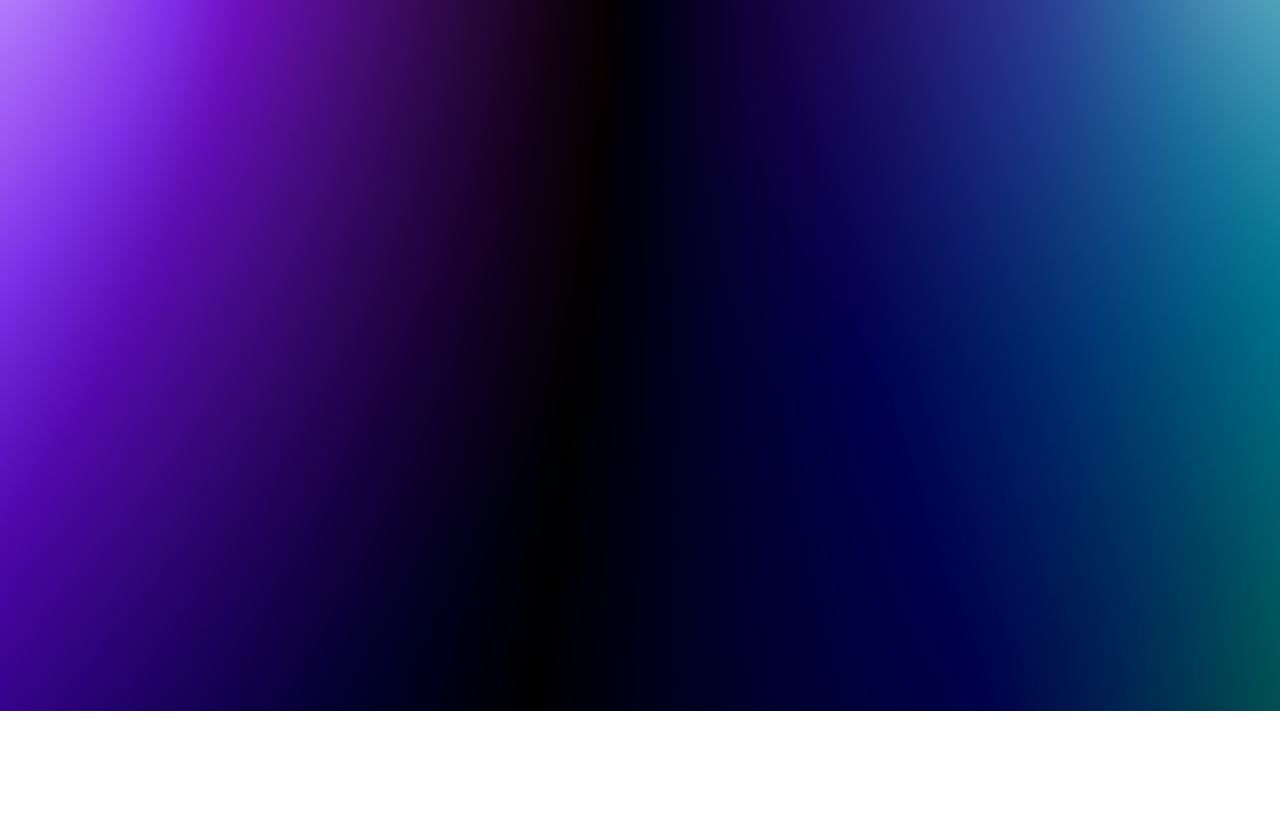
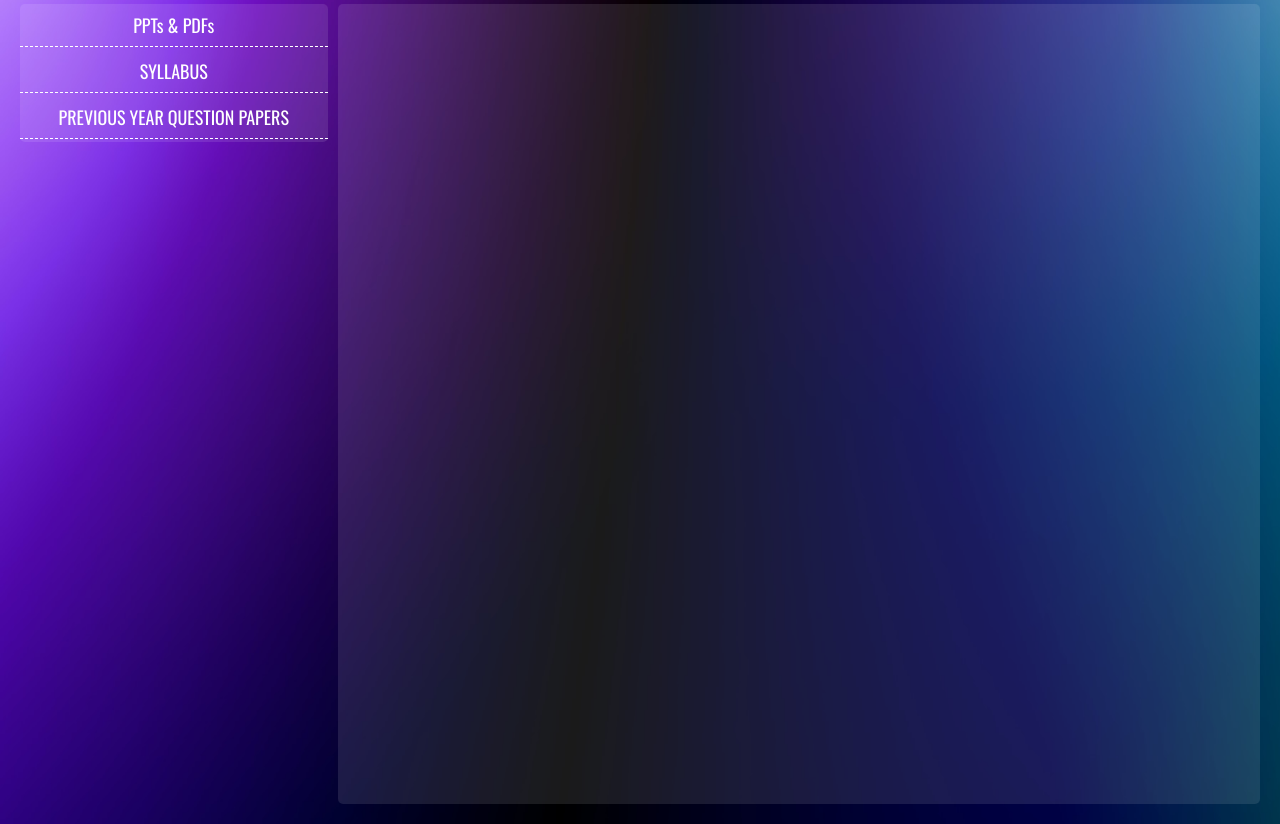
Before and after one commit to Arpit-Yadav-12/Study.niet, a plain HTML site: page page-two.html in a window 1280 px wide. Shown: the part 89-913 px from the top of the page. Before the commit the page ends 800 px from the top, so only its background shows below. Drawn offline with nearby package versions, Linux system fonts and the light colour scheme.

Commit message:
left section of the page 2 created

```diff
--- a/page-two.html
+++ b/page-two.html
@@ -6,7 +6,7 @@
     <title>Study - NIET</title>
     <link rel="icon" type="image/png" href="https://www.google.com/s2/u/0/favicons?domain=niet.co.in">
     <link rel="stylesheet" href="https://cdnjs.cloudflare.com/ajax/libs/font-awesome/6.5.1/css/all.min.css">
-    <link rel="stylesheet" href="style.css">
+    <link rel="stylesheet" href="style-page-two.css">
 </head>
 <body>
     <!-- Navigation Bar -->
@@ -20,6 +20,16 @@
     </nav>
 
     <!-- Main Section -->
+    <div class="main-section" id="main-section">
+        <div class="left-col" id="left-col">
+            <a href="#">PPTs & PDFs</a>
+            <a href="#">SYLLABUS</a>
+            <a href="#">PREVIOUS YEAR QUESTION PAPERS</a>
+        </div>
+        <div class="right-col" id="right-col">
+
+        </div>
+    </div>
 
 
     <!-- Script -->
--- a/style-page-two.css
+++ b/style-page-two.css
@@ -9,6 +9,7 @@ body{
     min-height: 100vh;
     background-image: url("background-image.jpg");
     background-size: cover;
+    font-family: 'Oswald';
 }
 
 /* Nav Bar */
@@ -43,3 +44,48 @@ body{
 .navbar-contribute a:hover {
     background-color: rgba(255, 255, 255, 0.35);
 }
+
+
+/* Main section background frames*/
+.main-section {
+    display: flex;
+}
+
+.left-col {
+    display: flex;
+    flex-direction: column;
+    background-color: rgba(255, 255, 255, 0.1);
+    width: 25vw;
+    height: fit-content;
+    margin: 20px 5px 20px 20px;
+    border-radius: 5px;
+}
+
+.right-col {
+    background-color: rgba(255, 255, 255, 0.1);
+    width: 75vw;
+    height: 100vh;
+    margin: 20px 20px 20px 5px;
+    border-radius: 5px;
+}
+
+.left-col a {
+    text-align: center;
+    text-decoration: none;
+    color: white;
+    font-size: 18px;
+    border-bottom: 1px dashed white;
+    padding-top: 8px;
+    padding-bottom: 8px;
+    margin-bottom: 3px;
+}
+
+.left-col a:hover {
+    background-color: rgba(255, 255, 255, 0.35);
+    font-size: 20px;
+}
+
+.left-col a:focus {
+    background-color: rgba(255, 255, 255, 0.35);
+    font-size: 20px;
+}
```
